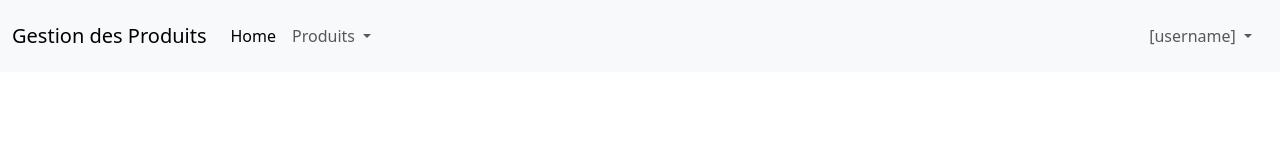
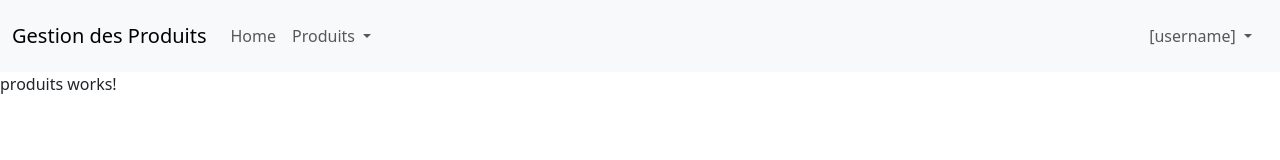
Before and after one commit to SamuelDeb/SamuelDeb-Cours_Udemy_SpringBoot_Angular_Front, an Angular app: page /produits in a window 1280 px wide. Before the commit this address led to /. Shown: the top 160 px of the page. Built offline with nearby package versions, Linux system fonts and the light colour scheme.

Commit message:
ajout component produits

```diff
--- a/src/app/app.html
+++ b/src/app/app.html
@@ -9,8 +9,9 @@
 <div class="collapse navbar-collapse" id="navbarSupportedContent">
 <ul class="navbar-nav me-auto mb-2 mb-lg-0">
 <li class="nav-item">
-<a class="nav-link active" aria-current="page" href="#">Home</a>
+<a class="nav-link" routerLink="/produits" >Home</a>
 </li>
+
 <li class="nav-item dropdown">
 <a class="nav-link dropdown-toggle" href="#" id="navbarDropdown"
 role="button" data-bs-toggle="dropdown" aria-expanded="false">
--- a/src/app/app.routes.ts
+++ b/src/app/app.routes.ts
@@ -1,3 +1,7 @@
 import { Routes } from '@angular/router';
+import { Produits } from './produits/produits';
 
-export const routes: Routes = [];
+export const routes: Routes = [
+{path: "produits", component : Produits}
+
+];
--- a/src/app/app.ts
+++ b/src/app/app.ts
@@ -1,10 +1,11 @@
 import { Component, signal } from '@angular/core';
-import { RouterOutlet } from '@angular/router';
+import { RouterOutlet, RouterLink } from '@angular/router';
 
 // Déclaration du composant principal de l'application
 @Component({
-  selector: 'app-root',           // Sélecteur utilisé dans index.html
-  imports: [RouterOutlet],        // Importation du RouterOutlet pour la navigation
+  selector: 'app-root',  // Sélecteur utilisé dans index.html
+  standalone : true,
+  imports: [RouterOutlet, RouterLink],        // Importation du RouterOutlet pour la navigation
   templateUrl: './app.html',      // Chemin du template HTML du composant
   styleUrl: './app.css'           // Chemin du fichier de styles CSS du composant
 })
--- /dev/null
+++ b/src/app/produits/produits.html
@@ -0,0 +1 @@
+<p>produits works!</p>
--- /dev/null
+++ b/src/app/produits/produits.ts
@@ -0,0 +1,12 @@
+import { Component } from '@angular/core';
+
+@Component({
+  selector: 'app-produits',
+  standalone : true,
+  imports: [],
+  templateUrl: './produits.html',
+  styleUrl: './produits.css'
+})
+export class Produits {
+
+}
```
Also changed, not shown: src/app/produits/produits.css (added), 1 other file (tests, documents, lock files or other folders).
